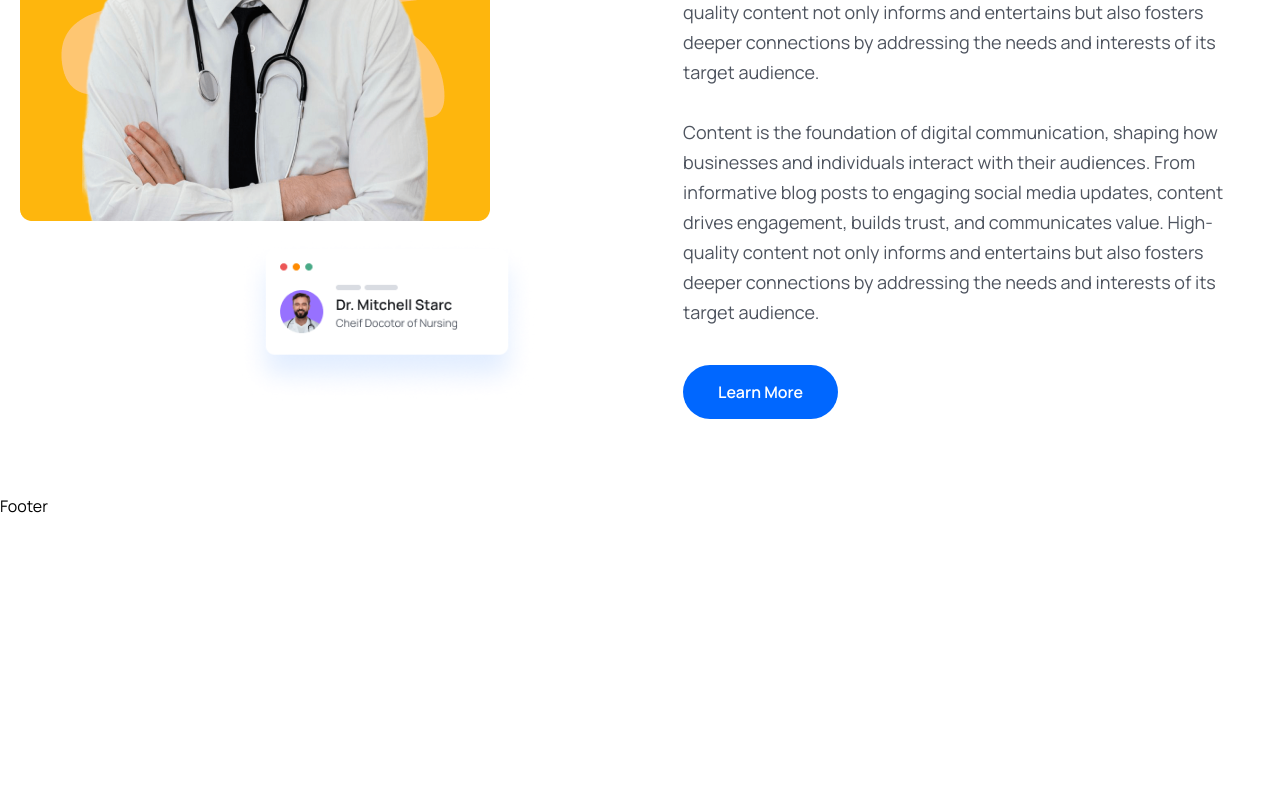
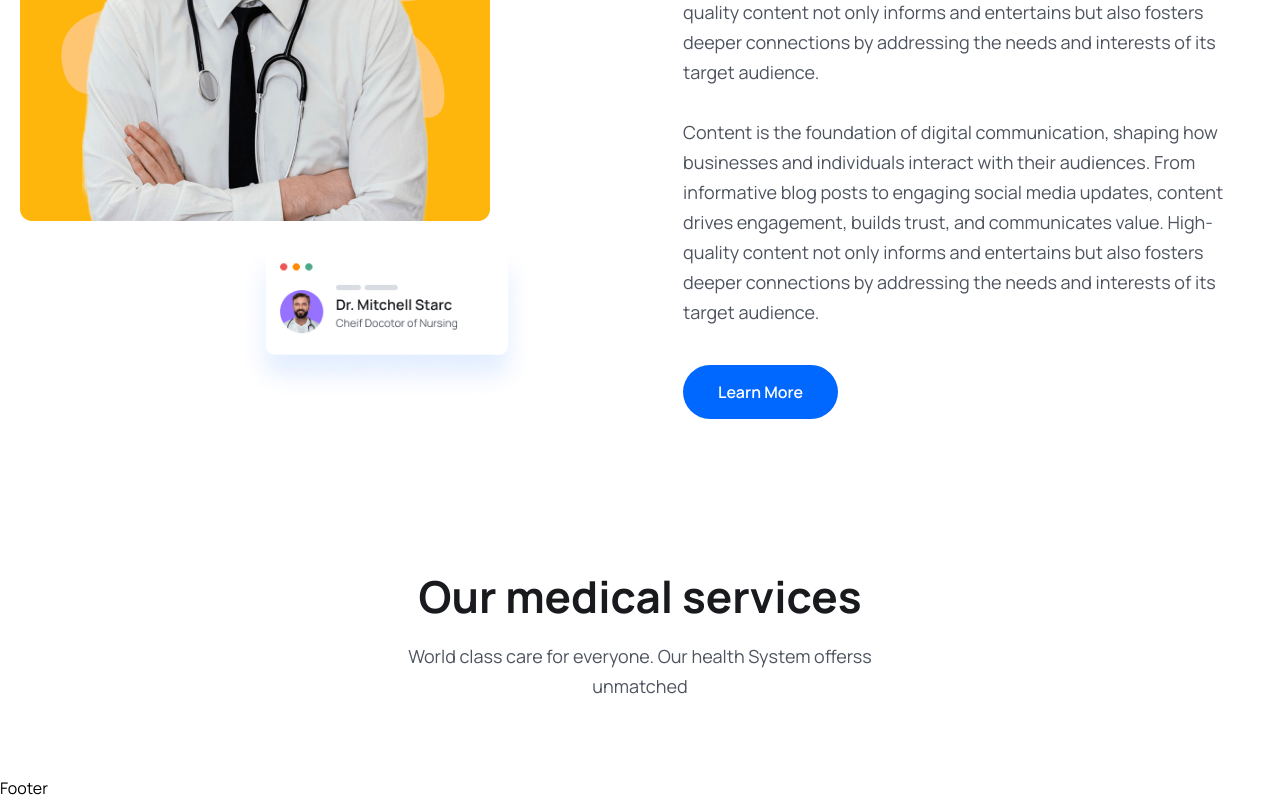
Before and after one commit to Isurulak1/Doctor_apoiment_bookingapp, a React (Vite) app in the folder frontend/: page / in a window 1280 px wide. Shown: the part 2006-2806 px from the top of the page. Before the commit the page ends 2524 px from the top, so only its background shows below. Built offline with nearby package versions, Linux system fonts and the light colour scheme.

Commit message:
craeted service section, created service List,services card files

```diff
--- /dev/null
+++ b/frontend/src/components/Services/SevicesCard.jsx
@@ -0,0 +1,9 @@
+import React from 'react'
+
+const SevicesCard = () => {
+  return (
+    <div>SevicesCard</div>
+  )
+}
+
+export default SevicesCard
--- /dev/null
+++ b/frontend/src/components/Services/SevicesList.jsx
@@ -0,0 +1,14 @@
+import React from 'react'
+
+import { services } from '../../assets/data/services';
+import ServiceCard from './SevicesCard';
+
+const SevicesList = () => {
+  return (
+    <div className='grid grid-cols-1 md:grid-cols-2 lg:grid-cols-3 gap-3 lg:gap-[30px] mt-[30px] lg:mt-[55px]'>
+        {services.map((item,index) => <ServiceCard item={item} index={index} key={index} /> )}
+    </div>
+  )
+}
+
+export default SevicesList
--- a/frontend/src/pages/Home.jsx
+++ b/frontend/src/pages/Home.jsx
@@ -127,6 +127,16 @@ const Home = () => {
     </section>
 
     <About/>
+
+    {/* ===================== service section ============== */}
+    <section className='container'>
+       <div className='xl:w-[470px] mx-auto'>
+         <h2 className='heading text-center'>Our medical services</h2>
+         <p className='text_para text-center'>World class care for everyone. Our health System offerss unmatched</p>
+       </div>
+    </section>
+
+    {/* ===================== service section end ============== */}
    </>
   )
 }
```
